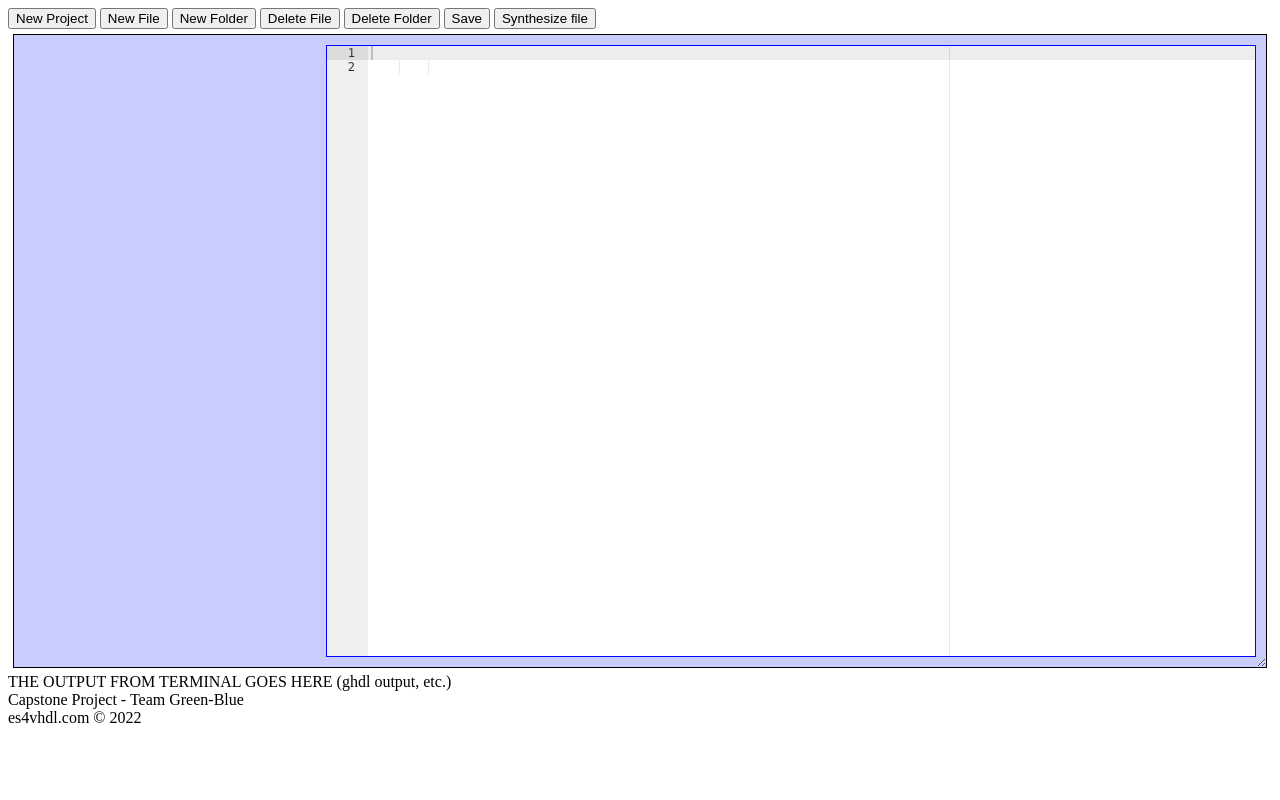
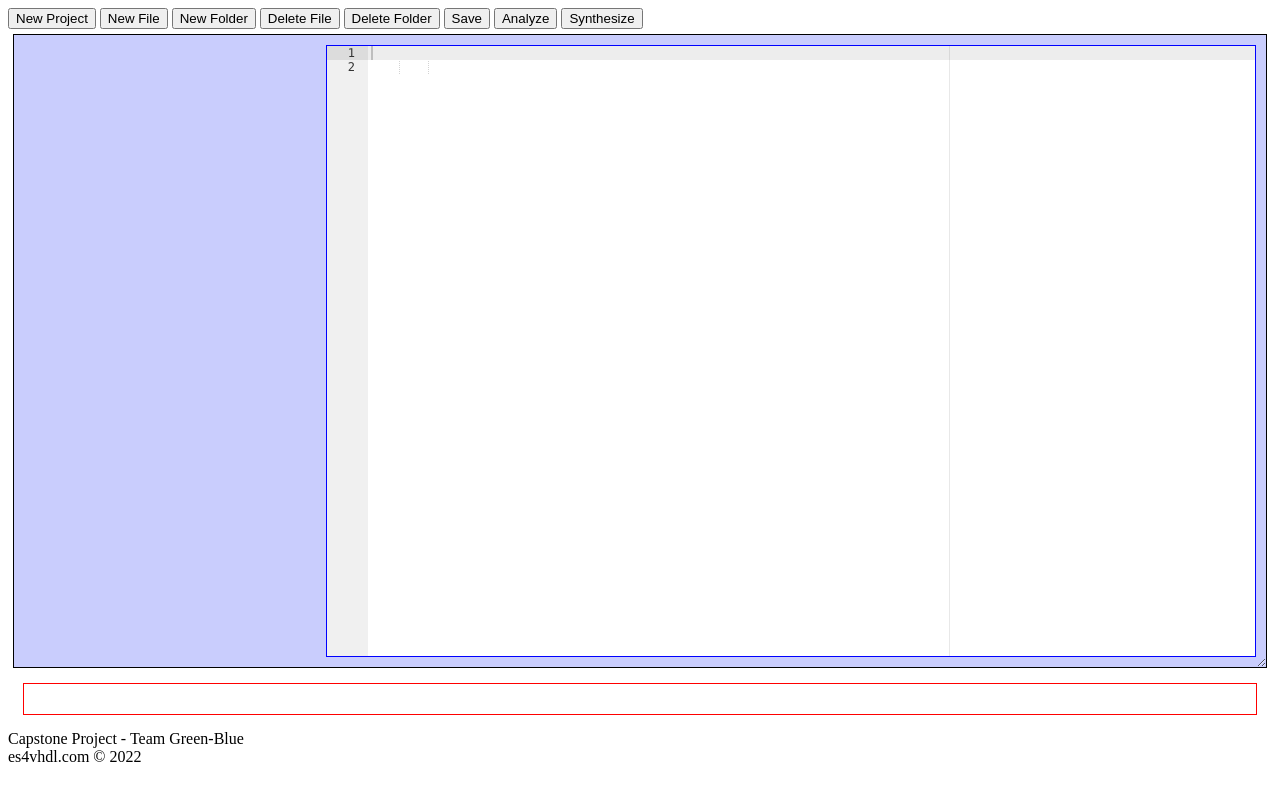
Before and after one commit to dahalankur/es4VHDL, a Flask app: template templates/index.html in a window 1280 px wide. Run offline with Flask 2, Linux system fonts and the light colour scheme; the template is opened without the code that fills it, so the values that code supplies are empty; some libraries are stand-ins or nearby versions.

Commit message:
Create output box for analysis result

```diff
--- a/app.py
+++ b/app.py
@@ -1,6 +1,6 @@
 import os
 import shutil
-# from build_files import
+from build_files import safe_run
 from flask import Flask, render_template, request, flash, redirect, url_for, jsonify
 from flask_htpasswd import HtPasswdAuth
 
@@ -162,21 +162,23 @@ def save_file(user):
     return render_template('index.html', tree=make_tree(path), file_contents=default_msg)
 
 
-@app.route('/synthesize_netlist', methods=['GET'])
+'''
+In analysis mode, GHDL compiles one or more files, and creates an object file for each source file. The analysis mode is selected with -a switch. Any argument starting with a dash is a option, the others are filenames. No option is allowed after a filename argument. GHDL analyzes each filename in the given order, and stops the analysis in case of error (the following files are not analyzed).
+'''
+@app.route('/analyze_ghdl_file', methods=['GET'])
 @htpasswd.required
-def synthesize_netlist(user):
+def analyze_ghdl_file(user):
     path = os.path.expanduser(f'/h/{user}/.es4/')
-    to_synthesize = request.args.get('filename')
-    if os.path.exists(path=to_synthesize):
-        if not os.path.isfile(path=to_synthesize):
-            flash('Cannot synthesize non-file', 'error')
-            return redirect(url_for('index'))
-        # TODO: instruct build_files.py to synthesize the file to_synthesize
+    to_analyze = request.args.get('filename')
+    if not os.path.exists(path=to_analyze):
+        flash("No such file exists")
+        return redirect(url_for('index'))
 
-    else:
-        flash('No file with the given name exists', 'error')
-        return redirect(url_for('index'))
-    return render_template('index.html', tree=make_tree(path), file_contents=default_msg)
+    output = safe_run(["ghdl", "-a", "-fsynopsys", to_analyze], timeout=5).decode("utf-8")
+    data = {
+            "output" : output,
+        }
+    return jsonify(data)
 
 if __name__=="__main__":
     app.run(host='localhost', port=8080, debug=True, use_reloader=True)
--- a/static/style.css
+++ b/static/style.css
@@ -66,9 +66,11 @@
     background-color: aliceblue;
 }
 
-.output_window {
+.output_window_class {
+    border: 1px solid red;
     height: auto;
-    color: red;
+    padding: 15px;
+    margin: 15px;
 }
 .file-tree-file {
     list-style-type: "";
--- a/templates/index.html
+++ b/templates/index.html
@@ -100,16 +100,39 @@
     }
 
     function synthesize() {
-        var editor = ace.edit("editor");
-        file_contents = editor.getValue()
+        if (current_file) {
+            // save the file and send the filename over to the backend
+            save_file()
+            // TODO: endpoint currently does not exist in app.py
+            fetch('/synthesize_file?' + new URLSearchParams({
+                filename: current_file
+            }));
+        } else {
+            alert("Please select a file");
+        }
+    }
+
+    function analyze() {
         if (current_file) {
             // save the file and send the filename over to the backend
             save_file()
 
-            fetch('/synthesize_file?' + new URLSearchParams({
+            fetch('/analyze_ghdl_file?' + new URLSearchParams({
                 filename: current_file
-            }));
-
+            }))
+            .then(function (response) { return response.json(); })
+                        .then(json => {
+                            output_window = document.getElementById("output_window")
+                            if(json.output.trim() != "") {
+                                output_window.innerHTML = "Output: <pre>" + json.output + "</pre>"
+                                output_window.style.border = "1px solid red";
+                            } else {
+                                output_window.style.border = "1px solid green";
+                                output_window.innerHTML = "Output: <pre style=\"color: green\">No errors! Analysis success</pre>";
+                            }
+                        }), error => {
+                            console.log(error);
+                        };
         } else {
             alert("Please select a file");
         }
@@ -128,7 +151,8 @@
             <button id="Delete_File" onclick="delete_file()">Delete File</button>
             <button id="Delete_Folder" onclick="delete_folder()">Delete Folder</button>
             <button id="Save_File" onclick="save_file()">Save</button>
-            <button id="Synthesize" onclick="synthesize()"> Synthesize file</button>
+            <button id="Analyze" onclick="analyze()">Analyze</button>
+            <button id="Synthesize" onclick="synthesize()">Synthesize</button>
         </div>
     </div>
     <div class="bottom-box">
@@ -170,8 +194,8 @@
     </div>
     <!-- This is where the output messages would appear, if any.
         Such as "Line 25: unknown variable 'TODO'"-->
-    <div id="output_window" style="border: 1px red;">
-        THE OUTPUT FROM TERMINAL GOES HERE (ghdl output, etc.)
+    <div class="output_window_class" id="output_window">
+
     </div>
 </div>
 
```
